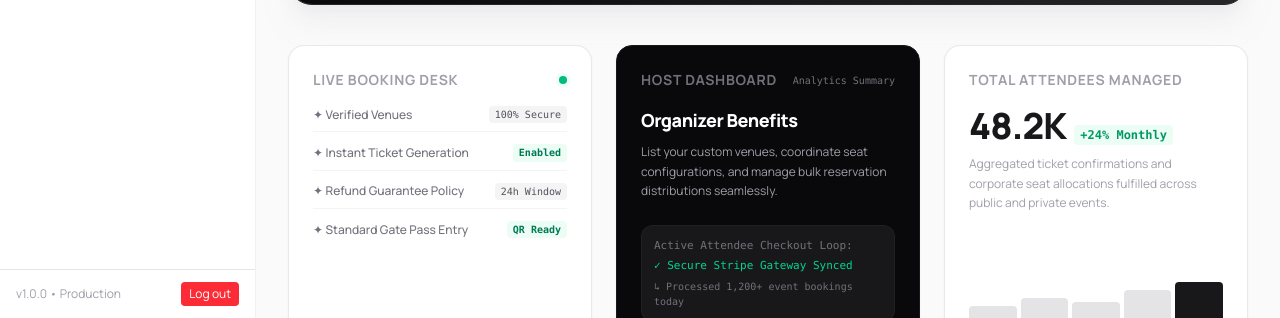
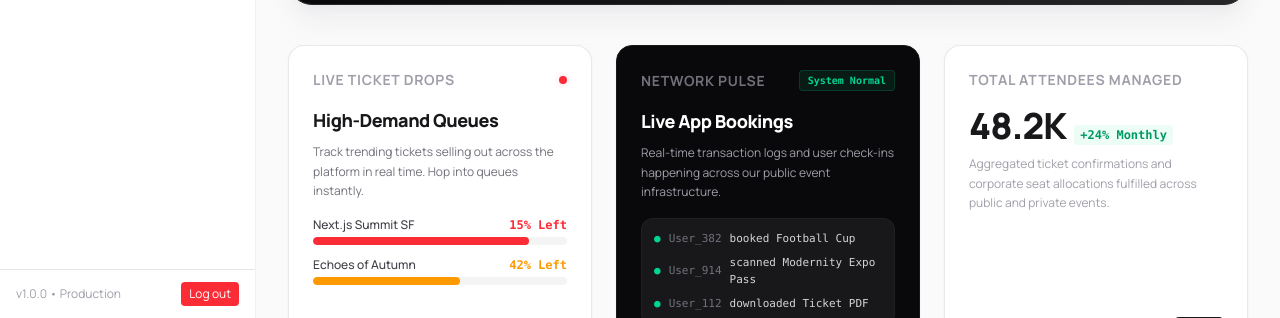
Before and after one commit to quirbyte/Cortex-v2, a Next.js app: page /dashboard in a window 1280 px wide. Shown: the part 482-800 px from the top of the page. Built offline with nearby package versions, Linux system fonts and the light colour scheme; grey boxes are pictures that could not be loaded; a web font is replaced by a local one.

Commit message:
style : add event page ui

```diff
--- /dev/null
+++ b/components/EventCard.tsx
@@ -0,0 +1,57 @@
+export default function EventCard() {
+    return (
+        <div className="bg-white cursor-default border border-zinc-200/80 rounded-2xl overflow-hidden shadow-xs hover:shadow-md hover:border-zinc-300 group transition-all duration-300 flex flex-col">
+            <div className="relative h-40 bg-zinc-900 w-full overflow-hidden flex items-center justify-center">
+                <img
+                    src="/eventsHeader.jpg"
+                    alt="Event backdrop"
+                    className="w-full h-full object-cover group-hover:scale-105 transition-transform duration-500"
+                />
+            </div>
+
+            <div className="p-4 flex-1 flex flex-col justify-between">
+                <div>
+                    <div className="flex items-center gap-1.5 mb-2.5 overflow-x-auto no-scrollbar scroll-smooth whitespace-nowrap mask-gradient">
+                        <span className="text-[9px] font-mono tracking-wider font-bold uppercase bg-zinc-100 px-1.5 py-0.5 rounded text-zinc-600 inline-block">
+                            Sports & Fitness
+                        </span>
+                        <span className="text-[9px] font-mono tracking-wider font-bold uppercase bg-zinc-100 px-1.5 py-0.5 rounded text-zinc-600 inline-block">
+                            Business
+                        </span>
+                        <span className="text-[9px] font-mono tracking-wider font-bold uppercase bg-zinc-100 px-1.5 py-0.5 rounded text-zinc-600 inline-block">
+                            Tech
+                        </span>
+                        <span className="text-[9px] font-mono tracking-wider font-bold uppercase bg-zinc-100 px-1.5 py-0.5 rounded text-zinc-600 inline-block">
+                            Meetup
+                        </span>
+                    </div>
+
+                    <h4 className="font-bold text-zinc-900 group-hover:text-zinc-600 transition-colors text-base tracking-tight mb-1">
+                        Echoes of Autumn Arena Tour
+                    </h4>
+                    <p className="text-xs text-zinc-500 leading-relaxed line-clamp-2">
+                        An immersive live acoustic experience featuring global indie artists with state-of-the-art stadium laser orchestration.
+                    </p>
+                </div>
+
+                <div className="mt-4 pt-3 border-t border-zinc-100 flex items-center justify-between gap-4">
+                    <div className="flex flex-col min-w-0">
+                        <span className="truncate text-[10px] font-mono text-zinc-400 leading-none mb-1">MSG, NY</span>
+                        <span className="text-zinc-900 font-black text-lg leading-none tracking-tight">
+                            ₹560
+                        </span>
+                    </div>
+
+                    <div className="flex flex-col items-center gap-1 shrink-0">
+                        <span className="text-[10px] font-bold text-emerald-600 leading-none">
+                            Tickets Available
+                        </span>
+                        <button className="bg-zinc-950 text-white text-xs font-bold py-2 px-3.5 rounded-xl shadow-xs hover:bg-zinc-800 active:scale-[0.98] transition-all whitespace-nowrap">
+                            Book Now →
+                        </button>
+                    </div>
+                </div>
+            </div>
+        </div>
+    );
+}
--- a/sections/HomePage.tsx
+++ b/sections/HomePage.tsx
@@ -1,7 +1,7 @@
-import { Dispatch,SetStateAction } from "react";
+import { Dispatch, SetStateAction } from "react";
 import { optionTypes } from "@/app/dashboard/page";
 
-export default function HomePage({setOption}:{setOption: Dispatch<SetStateAction<optionTypes>>}) {
+export default function HomePage({ setOption }: { setOption: Dispatch<SetStateAction<optionTypes>> }) {
     return (
         <div className="min-h-screen w-full bg-zinc-50 font-manrope text-zinc-900 antialiased selection:bg-zinc-950 selection:text-white">
             <div className="bg-zinc-900 text-zinc-300 text-xs py-2 px-6 text-center tracking-wide font-medium border-b border-zinc-800">
@@ -32,7 +32,7 @@ export default function HomePage({setOption}:{setOption: Dispatch<SetStateAction
                             Discover verified live experiences, pick your ideal seating arrays, and complete instant ticket checkouts securely.
                         </p>
                         <div className="flex gap-3 w-full sm:w-auto">
-                            <button onClick={()=>setOption("events")} className="bg-white text-zinc-950 hover:bg-zinc-200 active:scale-98 px-6 py-3 rounded-xl font-bold text-sm shadow-md transition-all duration-200 w-full sm:w-auto">
+                            <button onClick={() => setOption("events")} className="bg-white text-zinc-950 hover:bg-zinc-200 active:scale-98 px-6 py-3 rounded-xl font-bold text-sm shadow-md transition-all duration-200 w-full sm:w-auto">
                                 Explore Live Events
                             </button>
                         </div>
@@ -44,46 +44,78 @@ export default function HomePage({setOption}:{setOption: Dispatch<SetStateAction
                     <div className="bg-white border border-zinc-200/80 p-6 rounded-2xl shadow-xs flex flex-col justify-between group hover:border-zinc-300 transition-colors duration-300">
                         <div>
                             <div className="flex justify-between items-center mb-4">
-                                <h3 className="text-sm font-bold uppercase tracking-wider text-zinc-400">Live Booking Desk</h3>
+                                <h3 className="text-sm font-bold uppercase tracking-wider text-zinc-400">Live Ticket Drops</h3>
                                 <span className="flex h-2 w-2 relative">
-                                    <span className="animate-ping absolute inline-flex h-full w-full rounded-full bg-emerald-400 opacity-75"></span>
-                                    <span className="relative inline-flex rounded-full h-2 w-2 bg-emerald-500"></span>
+                                    <span className="animate-ping absolute inline-flex h-full w-full rounded-full bg-red-400 opacity-75"></span>
+                                    <span className="relative inline-flex rounded-full h-2 w-2 bg-red-500"></span>
                                 </span>
                             </div>
-                            <ul className="space-y-3 text-xs text-zinc-500 font-medium">
-                                <li className="flex items-center justify-between border-b border-zinc-100 pb-2">
-                                    <span>✦ Verified Venues</span>
-                                    <span className="font-mono text-[10px] bg-zinc-100 px-1.5 py-0.5 rounded text-zinc-600">100% Secure</span>
-                                </li>
-                                <li className="flex items-center justify-between border-b border-zinc-100 pb-2">
-                                    <span>✦ Instant Ticket Generation</span>
-                                    <span className="font-mono text-[10px] bg-emerald-50 text-emerald-700 px-1.5 py-0.5 rounded font-bold">Enabled</span>
-                                </li>
-                                <li className="flex items-center justify-between border-b border-zinc-100 pb-2">
-                                    <span>✦ Refund Guarantee Policy</span>
-                                    <span className="font-mono text-[10px] bg-zinc-100 px-1.5 py-0.5 rounded text-zinc-600">24h Window</span>
-                                </li>
-                                <li className="flex items-center justify-between">
-                                    <span>✦ Standard Gate Pass Entry</span>
-                                    <span className="font-mono text-[10px] bg-emerald-50 text-emerald-700 px-1.5 py-0.5 rounded font-bold">QR Ready</span>
-                                </li>
-                            </ul>
+                            <p className="text-lg font-black tracking-tight text-zinc-900 mb-2">High-Demand Queues</p>
+                            <p className="text-xs text-zinc-500 leading-relaxed mb-4">
+                                Track trending tickets selling out across the platform in real time. Hop into queues instantly.
+                            </p>
+
+                            <div className="space-y-3">
+                                <div>
+                                    <div className="flex justify-between text-xs mb-1 font-medium text-zinc-700">
+                                        <span>Next.js Summit SF</span>
+                                        <span className="text-red-500 font-bold font-mono">15% Left</span>
+                                    </div>
+                                    <div className="w-full bg-zinc-100 h-2 rounded-full overflow-hidden">
+                                        <div className="bg-red-500 h-full w-[85%] rounded-full"></div>
+                                    </div>
+                                </div>
+
+                                <div>
+                                    <div className="flex justify-between text-xs mb-1 font-medium text-zinc-700">
+                                        <span>Echoes of Autumn</span>
+                                        <span className="text-amber-500 font-bold font-mono">42% Left</span>
+                                    </div>
+                                    <div className="w-full bg-zinc-100 h-2 rounded-full overflow-hidden">
+                                        <div className="bg-amber-500 h-full w-[58%] rounded-full"></div>
+                                    </div>
+                                </div>
+                            </div>
                         </div>
+
+                        <button
+                            onClick={() => setOption("events")}
+                            className="mt-5 text-xs font-bold text-zinc-900 bg-zinc-100 hover:bg-zinc-200 py-2 rounded-xl text-center transition-colors w-full"
+                        >
+                            Browse Active Queues →
+                        </button>
                     </div>
 
                     <div className="bg-zinc-950 text-zinc-100 p-6 rounded-2xl shadow-xs flex flex-col justify-between border border-zinc-900">
                         <div>
                             <div className="flex justify-between items-center mb-4">
-                                <h3 className="text-sm font-bold uppercase tracking-wider text-zinc-500">Host Dashboard</h3>
-                                <span className="text-[10px] font-mono text-zinc-500">Analytics Summary</span>
+                                <h3 className="text-sm font-bold uppercase tracking-wider text-zinc-500">Network Pulse</h3>
+                                <span className="text-[10px] font-mono text-emerald-400 font-bold bg-emerald-500/10 px-2 py-0.5 rounded border border-emerald-500/20">System Normal</span>
                             </div>
-                            <p className="text-lg font-black tracking-tight text-white mb-2">Organizer Benefits</p>
-                            <p className="text-xs text-zinc-400 leading-relaxed">List your custom venues, coordinate seat configurations, and manage bulk reservation distributions seamlessly.</p>
+                            <p className="text-lg font-black tracking-tight text-white mb-2">Live App Bookings</p>
+                            <p className="text-xs text-zinc-400 leading-relaxed mb-4">
+                                Real-time transaction logs and user check-ins happening across our public event infrastructure.
+                            </p>
+
+                            <div className="font-mono text-[11px] space-y-2 bg-zinc-900 p-3 rounded-xl border border-zinc-800/60">
+                                <div className="flex items-center gap-2 text-zinc-300">
+                                    <span className="text-emerald-400">●</span>
+                                    <span className="text-zinc-500">User_382</span> booked Football Cup
+                                </div>
+                                <div className="flex items-center gap-2 text-zinc-300">
+                                    <span className="text-emerald-400">●</span>
+                                    <span className="text-zinc-500">User_914</span> scanned Modernity Expo Pass
+                                </div>
+                                <div className="flex items-center gap-2 text-zinc-300">
+                                    <span className="text-emerald-400">●</span>
+                                    <span className="text-zinc-500">User_112</span> downloaded Ticket PDF
+                                </div>
+                            </div>
                         </div>
-                        <div className="mt-6 font-mono text-[11px] text-zinc-400 bg-zinc-900 p-3 rounded-xl border border-zinc-800/60 space-y-1">
-                            <div className="text-zinc-500">Active Attendee Checkout Loop:</div>
-                            <div className="text-emerald-400">✓ Secure Stripe Gateway Synced</div>
-                            <div className="text-zinc-500 text-[10px]">↳ Processed 1,200+ event bookings today</div>
+
+                        <div className="mt-4 flex justify-between items-center text-[10px] font-mono text-zinc-500">
+                            <span>API Latency: 42ms</span>
+                            <span>Secured via Stripe</span>
                         </div>
                     </div>
 
@@ -111,7 +143,7 @@ export default function HomePage({setOption}:{setOption: Dispatch<SetStateAction
                         <h3 className="text-xs font-bold uppercase tracking-widest text-zinc-400 mb-1">Handpicked Selections</h3>
                         <h2 className="text-2xl font-black tracking-tight text-zinc-900">Top Deployed Events</h2>
                     </div>
-                    <button onClick={()=>setOption("events")} className="text-xs font-bold text-zinc-600 hover:text-zinc-950 underline underline-offset-4 transition-colors">
+                    <button onClick={() => setOption("events")} className="text-xs font-bold text-zinc-600 hover:text-zinc-950 underline underline-offset-4 transition-colors">
                         View All Events
                     </button>
                 </div>
```
Also changed, not shown: sections/EventsPage.tsx (+54 -4 lines), app/globals.css (line endings or trailing spaces).
